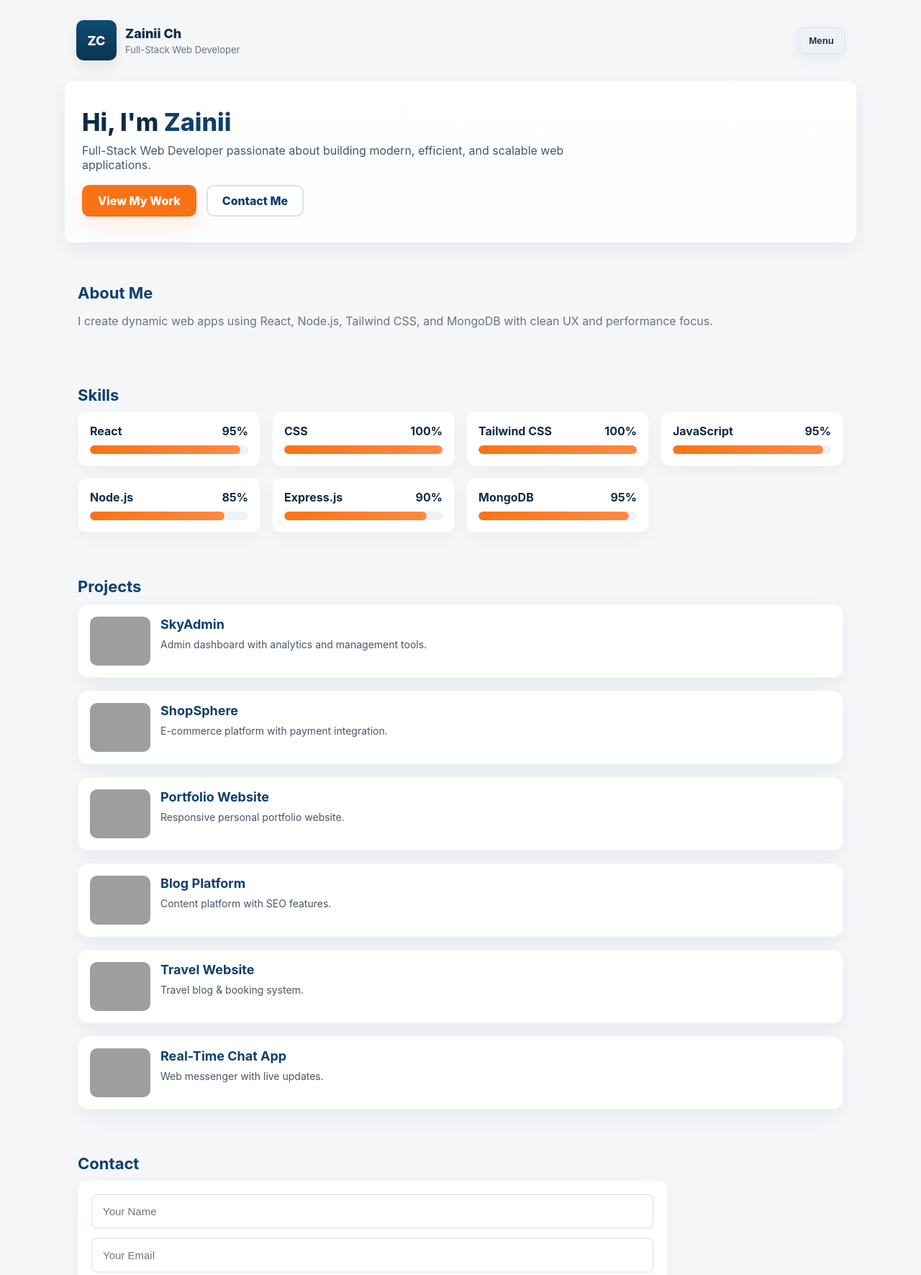
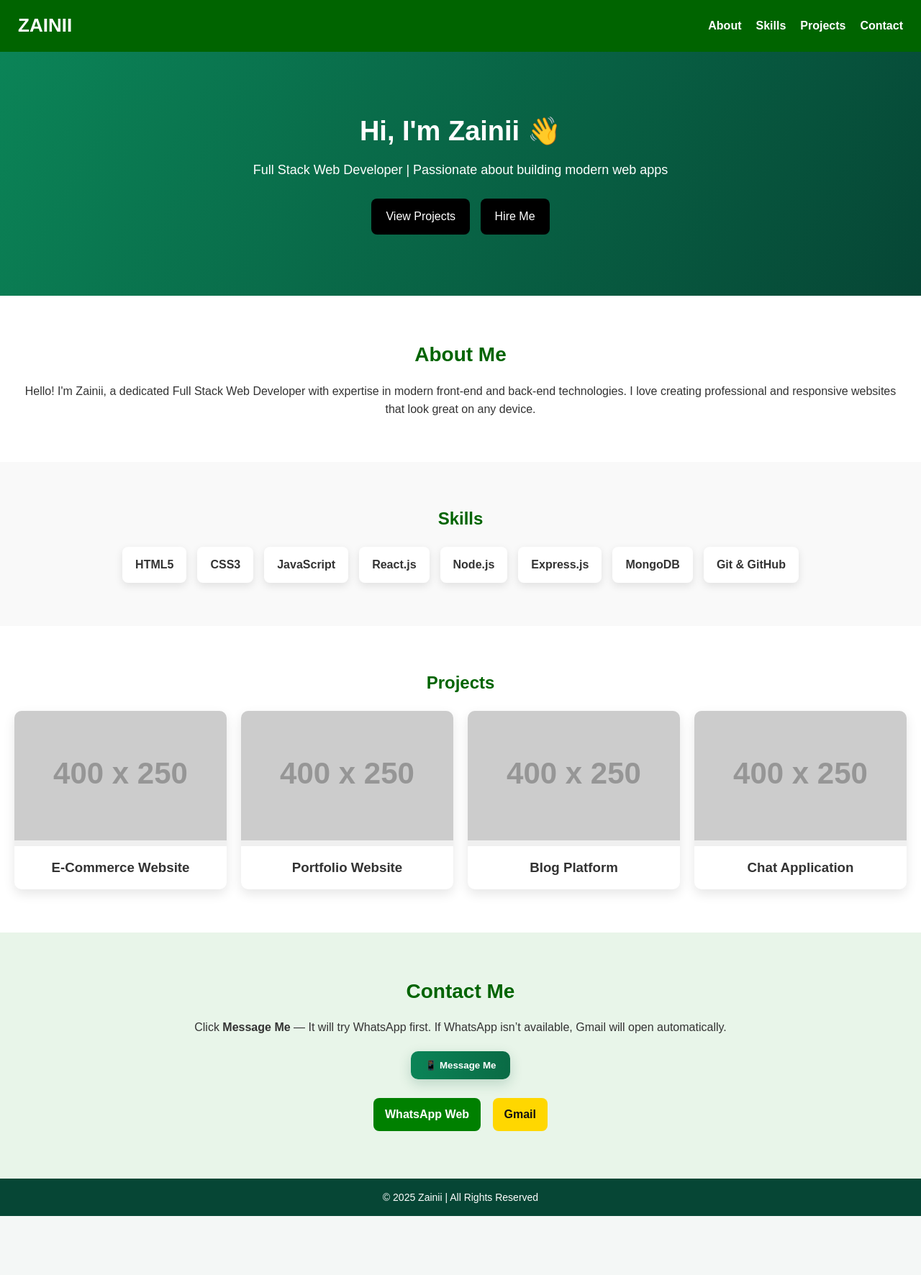
Before and after one commit to zainiich044/Zainii-Portfolio, a plain HTML site: page index.html in a window 1280 px wide. Shown: the top 1772 px of the page at 72% size. After the commit the page ends 1690 px from the top, so only its background shows below. Drawn offline with Linux system fonts and the light colour scheme; grey boxes are pictures that could not be loaded; placeholder pictures from the web are drawn by us.

Commit message:
Update index.html

```diff
--- a/index.html
+++ b/index.html
@@ -1,291 +1,189 @@
 <!DOCTYPE html>
 <html lang="en">
 <head>
-  <meta charset="utf-8" />
-  <meta name="viewport" content="width=device-width, initial-scale=1" />
-  <title>Zainii — Portfolio</title>
+  <meta charset="UTF-8">
+  <meta name="viewport" content="width=device-width, initial-scale=1.0">
+  <title>Zainii Portfolio</title>
   <style>
-    :root{
-      --blue: #103f6b;
-      --accent: #f97316;
-      --muted: #6b7280;
-      --page-bg: #f4f6f8;
-      --card-bg: #ffffff;
-    }
-    *{box-sizing:border-box}
-    body{
-      margin:0;
-      font-family: Inter, system-ui, Arial, sans-serif;
-      background:var(--page-bg);
-      color:#1f2937;
-    }
+    *{margin:0;padding:0;box-sizing:border-box;font-family:Arial, sans-serif;}
+    body{background:#f4f7f6;color:#333;line-height:1.6;}
 
-    /* Smooth scroll */
-    html {
-      scroll-behavior: smooth;
-    }
+    /* Navbar */
+    nav{background:darkgreen;padding:15px 25px;display:flex;justify-content:space-between;align-items:center;}
+    nav .logo{font-size:26px;font-weight:bold;color:white;}
+    nav ul{list-style:none;display:flex;}
+    nav ul li{margin-left:20px;}
+    nav ul li a{color:white;text-decoration:none;font-weight:bold;}
 
-    /* HEADER */
-    .header {
-      max-width:1100px;
-      margin:18px auto;
-      padding:10px 16px;
-      display:flex;
-      align-items:center;
-      justify-content:space-between;
-      gap:12px;
-    }
-    .brand {
-      display:flex;
-      gap:12px;
-      align-items:center;
-    }
-    .brand .box {
-      width:56px;
-      height:56px;
-      border-radius:10px;
-      background:linear-gradient(180deg,#0f4b72,#0b3450);
-      color:white;
-      display:flex;
-      align-items:center;
-      justify-content:center;
-      font-weight:800;
-      font-size:18px;
-      box-shadow:0 8px 20px rgba(2,6,23,0.08);
-    }
-    .brand .text .name { font-size:18px; font-weight:800; color:#0b2a44; }
-    .brand .text .role { font-size:13px; color:var(--muted); margin-top:4px; }
-    .menu {
-      background:#eef2f7;
-      border:1px solid #d7e2f2;
-      padding:10px 14px;
-      border-radius:8px;
-      font-weight:700;
-      color:#16324d;
-      cursor:pointer;
-      box-shadow:0 6px 18px rgba(16,59,106,0.06);
-    }
+    /* Hero */
+    .hero{background:linear-gradient(120deg,#0b8457,#064635);color:white;text-align:center;padding:80px 20px;}
+    .hero h1{font-size:38px;margin-bottom:10px;}
+    .hero p{font-size:18px;margin-bottom:20px;}
+    .hero .btn{background:black;color:white;padding:12px 20px;border-radius:8px;text-decoration:none;margin:5px;display:inline-block;}
 
-    /* HERO */
-    .hero {
-      max-width:1100px;
-      margin:10px auto 22px;
-      padding:36px 24px;
-      background:linear-gradient(180deg,#fff,#fbfdff);
-      border-radius:12px;
-      box-shadow:0 10px 30px rgba(15,34,54,0.06);
-    }
-    .hero .title { font-size:34px; font-weight:800; color:#0b2a44; margin:4px 0 12px; line-height:1.04; }
-    .hero .title .accent { color: var(--blue); }
-    .hero .desc { color:#475569; max-width:760px; margin-bottom:18px; font-size:16px; }
-    .hero .controls { display:flex; gap:14px; flex-wrap:wrap; }
-    .btn {
-      padding:12px 22px;
-      border-radius:10px;
-      font-weight:800;
-      text-decoration:none;
-      display:inline-block;
-      cursor:pointer;
-    }
-    .btn.primary { background:var(--accent); color:#fff; box-shadow:0 12px 30px rgba(249,115,22,0.12); }
-    .btn.outline { border:2px solid rgba(16,63,107,0.15); color:var(--blue); background:#fff; padding:10px 20px; }
+    /* About */
+    .about{padding:60px 20px;text-align:center;background:#fff;}
+    .about h2{font-size:28px;color:darkgreen;margin-bottom:15px;}
 
-    /* SECTION TITLES */
-    section { max-width:1100px; margin:32px auto; padding:6px 18px; }
-    h2.section-title { color:var(--blue); font-size:22px; margin-bottom:10px; text-align:left; }
-    p.section-sub { color:var(--muted); margin-bottom:18px; text-align:left; }
+    /* Skills */
+    .skills{padding:60px 20px;text-align:center;background:#f9f9f9;}
+    .skills h2{color:darkgreen;margin-bottom:20px;}
+    .skill-list{display:flex;flex-wrap:wrap;justify-content:center;gap:15px;}
+    .skill-item{background:white;padding:12px 18px;border-radius:8px;box-shadow:0 4px 12px rgba(0,0,0,0.1);font-weight:600;}
 
-    /* SKILLS */
-    .skills-grid {
-      display:grid;
-      grid-template-columns:repeat(auto-fit, minmax(220px, 1fr));
-      gap:16px;
-      margin-top:10px;
-    }
-    .skill-card {
-      background:var(--card-bg);
-      padding:16px;
-      border-radius:12px;
-      box-shadow:0 8px 20px rgba(11,35,56,0.04);
-      border:1px solid rgba(16,63,107,0.04);
-    }
-    .skill-row { display:flex; justify-content:space-between; align-items:center; margin-bottom:10px; font-weight:700; color:#0f2b44; }
-    .bar-wrap { background:#eef2f6; height:12px; border-radius:10px; overflow:hidden; }
-    .bar { height:100%; background:linear-gradient(90deg,var(--accent), #ff8a42); border-radius:10px; }
+    /* Projects */
+    .projects{padding:60px 20px;text-align:center;background:#fff;}
+    .projects h2{color:darkgreen;margin-bottom:20px;}
+    .project-grid{display:grid;grid-template-columns:repeat(auto-fit,minmax(250px,1fr));gap:20px;}
+    .project-card{background:#f0f0f0;border-radius:10px;overflow:hidden;box-shadow:0 6px 16px rgba(0,0,0,0.1);}
+    .project-card img{width:100%;height:180px;object-fit:cover;}
+    .project-card h3{padding:15px;background:white;color:#333;}
 
-    /* PROJECTS */
-    .projects-list { display:flex; flex-direction:column; gap:18px; margin-top:12px; }
-    .proj-card {
-      background:var(--card-bg);
-      border-radius:14px;
-      padding:16px;
-      display:flex;
-      gap:14px;
-      align-items:flex-start;
-      box-shadow:0 10px 28px rgba(11,35,56,0.05);
-      border:1px solid rgba(16,63,107,0.04);
-    }
-    .proj-thumb { width:84px; height:68px; border-radius:10px; overflow:hidden; flex:0 0 84px; }
-    .proj-thumb img { width:100%; height:100%; object-fit:cover; display:block; }
-    .proj-body h3 { margin:0; color:var(--blue); font-size:18px; }
-    .proj-body p { margin:8px 0 0; color:#475569; font-size:14px; line-height:1.45; }
+    /* Contact */
+    .contact{padding:60px 20px;text-align:center;background:#e8f5e9;}
+    .contact h2{font-size:28px;color:darkgreen;margin-bottom:15px;}
+    .contact p{margin-bottom:20px;}
+    .contact button{background:linear-gradient(90deg,#0b8457,#0a6b45);color:white;padding:12px 20px;border-radius:10px;border:none;font-weight:700;cursor:pointer;box-shadow:0 6px 18px rgba(10,90,60,0.2);}
+    .contact a{display:inline-block;margin:6px;padding:10px 16px;border-radius:8px;text-decoration:none;font-weight:600;}
+    .whatsapp-link{background:green;color:white;}
+    .gmail-link{background:gold;color:#111;}
 
-    /* CONTACT */
-    .contact-card {
-      background:var(--card-bg);
-      border-radius:12px;
-      padding:18px;
-      box-shadow:0 10px 28px rgba(2,6,23,0.04);
-      border:1px solid rgba(16,63,107,0.04);
-      max-width:820px;
-    }
-    .contact-card .form-field { margin-bottom:12px; }
-    .contact-card input[type="text"],
-    .contact-card input[type="email"],
-    .contact-card textarea {
-      width:100%;
-      padding:14px;
-      border-radius:8px;
-      border:2px solid #e6eef7;
-      font-size:15px;
-      outline:none;
-      resize:vertical;
-      transition: border-color 0.3s ease;
-    }
-    .contact-card input:focus,
-    .contact-card textarea:focus {
-      border-color: var(--accent);
-    }
-    .contact-card textarea { min-height:120px; }
-    .send-btn {
-      width:100%;
-      background:var(--accent);
-      color:#fff;
-      border:none;
-      padding:14px;
-      border-radius:10px;
-      font-weight:800;
-      font-size:16px;
-      cursor:pointer;
-      box-shadow:0 12px 30px rgba(249,115,22,0.12);
-      margin-top:8px;
-      display:flex;
-      align-items:center;
-      justify-content:center;
-      gap:8px;
-    }
-    /* Remove underline from links wrapping buttons */
-    .contact-card a {
-      text-decoration:none;
-    }
-
-    footer {
-      margin-top:28px;
-      background:var(--blue);
-      color:#fff;
-      padding:14px 0;
-      text-align:center;
-    }
-    footer a {
-      color:#fff;
-      text-decoration:none;
-      display:inline-block;
-      margin-top:6px;
-      font-weight:600;
-    }
-
-    @media(max-width:880px){
-      .hero { padding:28px; }
-      .brand .text .name { font-size:16px; }
-      .proj-thumb { width:72px; height:60px; flex:0 0 72px; }
-    }
+    /* Footer */
+    footer{text-align:center;padding:15px;background:#064635;color:white;font-size:14px;}
   </style>
-  <!-- Font Awesome for Icons -->
-  <link rel="stylesheet" href="https://cdnjs.cloudflare.com/ajax/libs/font-awesome/6.5.0/css/all.min.css">
 </head>
 <body>
 
-  <!-- HEADER -->
-  <header class="header" id="top">
-    <div class="brand">
-      <div class="box">ZC</div>
-      <div class="text">
-        <div class="name">Zainii Ch</div>
-        <div class="role">Full-Stack Web Developer</div>
+  <!-- Navbar -->
+  <nav>
+    <div class="logo">ZAINII</div>
+    <ul>
+      <li><a href="#about">About</a></li>
+      <li><a href="#skills">Skills</a></li>
+      <li><a href="#projects">Projects</a></li>
+      <li><a href="#contact">Contact</a></li>
+    </ul>
+  </nav>
+
+  <!-- Hero -->
+  <section class="hero">
+    <h1>Hi, I'm Zainii 👋</h1>
+    <p>Full Stack Web Developer | Passionate about building modern web apps</p>
+    <a href="#projects" class="btn">View Projects</a>
+    <a href="#contact" class="btn">Hire Me</a>
+  </section>
+
+  <!-- About -->
+  <section id="about" class="about">
+    <h2>About Me</h2>
+    <p>Hello! I'm Zainii, a dedicated Full Stack Web Developer with expertise in modern front-end and back-end technologies. I love creating professional and responsive websites that look great on any device.</p>
+  </section>
+
+  <!-- Skills -->
+  <section id="skills" class="skills">
+    <h2>Skills</h2>
+    <div class="skill-list">
+      <div class="skill-item">HTML5</div>
+      <div class="skill-item">CSS3</div>
+      <div class="skill-item">JavaScript</div>
+      <div class="skill-item">React.js</div>
+      <div class="skill-item">Node.js</div>
+      <div class="skill-item">Express.js</div>
+      <div class="skill-item">MongoDB</div>
+      <div class="skill-item">Git & GitHub</div>
+    </div>
+  </section>
+
+  <!-- Projects -->
+  <section id="projects" class="projects">
+    <h2>Projects</h2>
+    <div class="project-grid">
+      <div class="project-card">
+        <img src="https://via.placeholder.com/400x250?text=E-Commerce+Website" alt="Project 1">
+        <h3>E-Commerce Website</h3>
+      </div>
+      <div class="project-card">
+        <img src="https://via.placeholder.com/400x250?text=Portfolio+Website" alt="Project 2">
+        <h3>Portfolio Website</h3>
+      </div>
+      <div class="project-card">
+        <img src="https://via.placeholder.com/400x250?text=Blog+Platform" alt="Project 3">
+        <h3>Blog Platform</h3>
+      </div>
+      <div class="project-card">
+        <img src="https://via.placeholder.com/400x250?text=Chat+Application" alt="Project 4">
+        <h3>Chat Application</h3>
       </div>
     </div>
-    <button class="menu">Menu</button>
-  </header>
+  </section>
 
-  <!-- HERO -->
-  <main>
-    <section class="hero">
-      <h1 class="title">Hi, I'm <span class="accent">Zainii</span></h1>
-      <div class="desc">Full-Stack Web Developer passionate about building modern, efficient, and scalable web applications.</div>
-      <div class="controls">
-        <a class="btn primary" href="#projects">View My Work</a>
-        <a class="btn outline" href="#contact">Contact Me</a>
-      </div>
-    </section>
+  <!-- Contact -->
+  <section id="contact" class="contact">
+    <h2>Contact Me</h2>
+    <p>Click <strong>Message Me</strong> — It will try WhatsApp first. If WhatsApp isn’t available, Gmail will open automatically.</p>
+    <button id="messageBtn">📱 Message Me</button>
 
-    <!-- ABOUT -->
-    <section>
-      <h2 class="section-title">About Me</h2>
-      <p class="section-sub">I create dynamic web apps using React, Node.js, Tailwind CSS, and MongoDB with clean UX and performance focus.</p>
-    </section>
+    <div style="margin-top:20px;">
+      <a href="https://wa.me/923163516125" target="_blank" class="whatsapp-link">WhatsApp Web</a>
+      <a href="mailto:zainiich04@gmail.com" class="gmail-link">Gmail</a>
+    </div>
+  </section>
 
-    <!-- SKILLS -->
-    <section>
-      <h2 class="section-title">Skills</h2>
-      <div class="skills-grid">
-        <div class="skill-card"><div class="skill-row"><div>React</div><div>95%</div></div><div class="bar-wrap"><div class="bar" style="width:95%"></div></div></div>
-        <div class="skill-card"><div class="skill-row"><div>CSS</div><div>100%</div></div><div class="bar-wrap"><div class="bar" style="width:100%"></div></div></div>
-        <div class="skill-card"><div class="skill-row"><div>Tailwind CSS</div><div>100%</div></div><div class="bar-wrap"><div class="bar" style="width:100%"></div></div></div>
-        <div class="skill-card"><div class="skill-row"><div>JavaScript</div><div>95%</div></div><div class="bar-wrap"><div class="bar" style="width:95%"></div></div></div>
-        <div class="skill-card"><div class="skill-row"><div>Node.js</div><div>85%</div></div><div class="bar-wrap"><div class="bar" style="width:85%"></div></div></div>
-        <div class="skill-card"><div class="skill-row"><div>Express.js</div><div>90%</div></div><div class="bar-wrap"><div class="bar" style="width:90%"></div></div></div>
-        <div class="skill-card"><div class="skill-row"><div>MongoDB</div><div>95%</div></div><div class="bar-wrap"><div class="bar" style="width:95%"></div></div></div>
-      </div>
-    </section>
+  <!-- Footer -->
+  <footer>
+    © 2025 Zainii | All Rights Reserved
+  </footer>
 
-    <!-- PROJECTS -->
-    <section id="projects">
-      <h2 class="section-title">Projects</h2>
-      <div class="projects-list">
-        <article class="proj-card"><div class="proj-thumb"><img src="https://images.unsplash.com/photo-1556157382-97eda2d62296?auto=format&fit=crop&w=800&q=80" alt="SkyAdmin"></div><div class="proj-body"><h3>SkyAdmin</h3><p>Admin dashboard with analytics and management tools.</p></div></article>
-        <article class="proj-card"><div class="proj-thumb"><img src="https://images.unsplash.com/photo-1556742046-cdcb1f3d8d53?auto=format&fit=crop&w=800&q=80" alt="ShopSphere"></div><div class="proj-body"><h3>ShopSphere</h3><p>E-commerce platform with payment integration.</p></div></article>
-        <article class="proj-card"><div class="proj-thumb"><img src="https://images.unsplash.com/photo-1522205152473-9c052e54a166?auto=format&fit=crop&w=800&q=80" alt="Portfolio"></div><div class="proj-body"><h3>Portfolio Website</h3><p>Responsive personal portfolio website.</p></div></article>
-        <article class="proj-card"><div class="proj-thumb"><img src="https://images.unsplash.com/photo-1529107386315-e1a2ed48a620?auto=format&fit=crop&w=800&q=80" alt="Blog"></div><div class="proj-body"><h3>Blog Platform</h3><p>Content platform with SEO features.</p></div></article>
-        <article class="proj-card"><div class="proj-thumb"><img src="https://images.unsplash.com/photo-1507525428034-b723cf961d3e?auto=format&fit=crop&w=800&q=80" alt="Travel"></div><div class="proj-body"><h3>Travel Website</h3><p>Travel blog & booking system.</p></div></article>
-        <article class="proj-card"><div class="proj-thumb"><img src="https://images.unsplash.com/photo-1523275335684-37898b6baf30?auto=format&fit=crop&w=800&q=80" alt="Chat"></div><div class="proj-body"><h3>Real-Time Chat App</h3><p>Web messenger with live updates.</p></div></article>
-      </div>
-    </section>
+  <!-- Script -->
+  <script>
+    (function(){
+      const phone = "923163516125";
+      const email = "zainiich04@gmail.com";
+      const prefilledMessage = "Hello Zainii! I saw your portfolio and want to contact you.";
 
-    <!-- CONTACT -->
-    <section id="contact">
-      <h2 class="section-title">Contact</h2>
-      <div class="contact-card">
-        <div class="form-field"><input id="cname" type="text" placeholder="Your Name" /></div>
-        <div class="form-field"><input id="cemail" type="email" placeholder="Your Email" /></div>
-        <div class="form-field"><textarea id="cmsg" placeholder="Your Message"></textarea></div>
+      const btn = document.getElementById("messageBtn");
 
-        <!-- WhatsApp Button -->
-        <a href="https://wa.me/923163516125?text=Hello%20Zainii" target="_blank">
-          <button class="send-btn"><i class="fab fa-whatsapp"></i> Send via WhatsApp</button>
-        </a>
+      btn.addEventListener("click", function(){
+        btn.disabled = true;
+        btn.style.opacity = "0.7";
 
-        <!-- Gmail Button -->
-        <a href="mailto:zainiich04@gmail.com?subject=New%20Portfolio%20Message&body=Hello%20Zainii">
-          <button class="send-btn"><i class="fas fa-envelope"></i> Send via Gmail</button>
-        </a>
-      </div>
-    </section>
+        const textEncoded = encodeURIComponent(prefilledMessage);
+        const whatsappAppUrl = whatsapp://send?phone=${phone}&text=${textEncoded};
+        const whatsappWebUrl = https://wa.me/${phone}?text=${textEncoded};
+        const mailtoUrl = mailto:${email}?subject=${encodeURIComponent("Contact from Portfolio")}&body=${textEncoded};
 
-    <footer>
-      © 2025 Zainii | All Rights Reserved
-      <br>
-      <a href="#top"><i class="fas fa-arrow-up"></i> Back to Top</a>
-    </footer>
-  </main>
+        let openedApp = false;
+        function onVisChange() { if (document.hidden) openedApp = true; }
+        document.addEventListener("visibilitychange", onVisChange);
+
+        const a = document.createElement("a");
+        a.setAttribute("href", whatsappAppUrl);
+        a.style.display = "none";
+        document.body.appendChild(a);
+        a.click();
+
+        const firstFallbackDelay = 1200;
+        const secondFallbackDelay = 2200;
+
+        setTimeout(function(){
+          if (openedApp) { cleanup(); return; }
+          window.open(whatsappWebUrl, "_blank");
+          setTimeout(function(){
+            if (openedApp) { cleanup(); return; }
+            window.location.href = mailtoUrl;
+            cleanup();
+          }, secondFallbackDelay - firstFallbackDelay);
+        }, firstFallbackDelay);
+
+        function cleanup(){
+          document.removeEventListener("visibilitychange", onVisChange);
+          if (a && a.parentNode) a.parentNode.removeChild(a);
+          btn.disabled = false;
+          btn.style.opacity = "1";
+        }
+      });
+    })();
+  </script>
+
 </body>
 </html>
```
